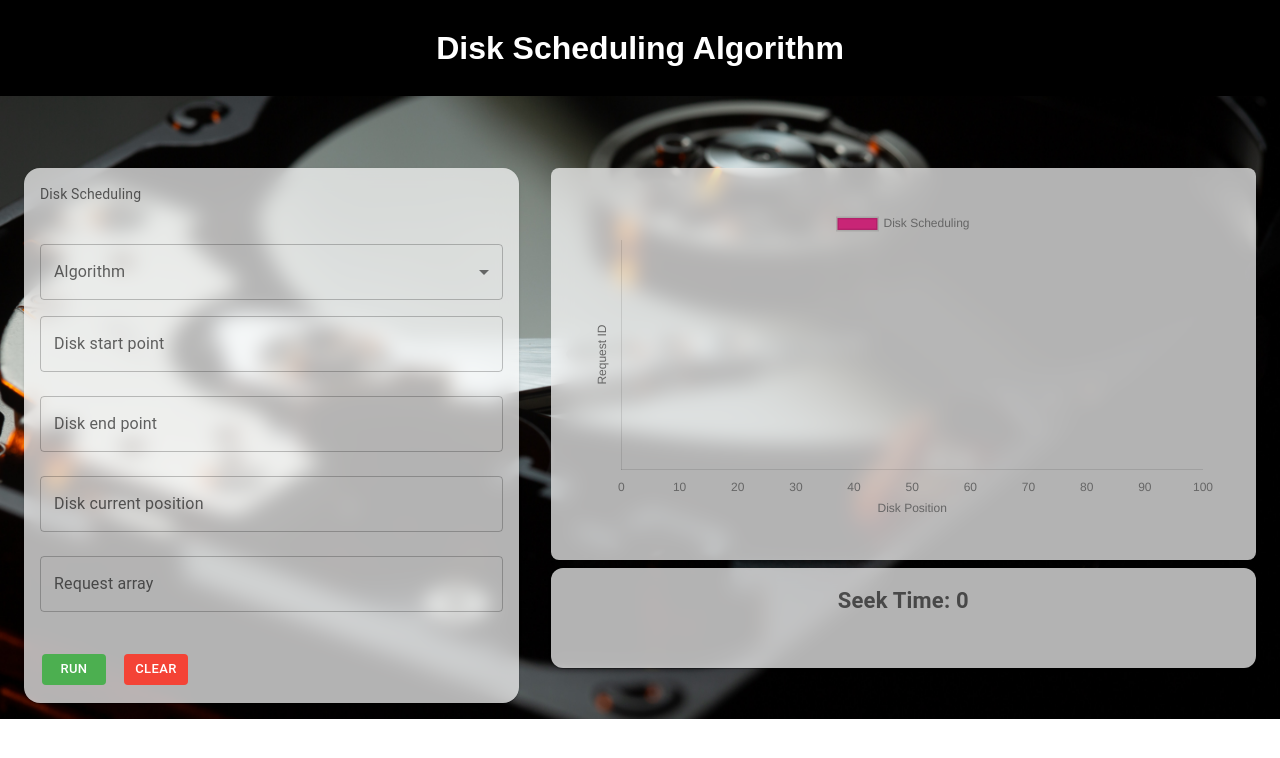
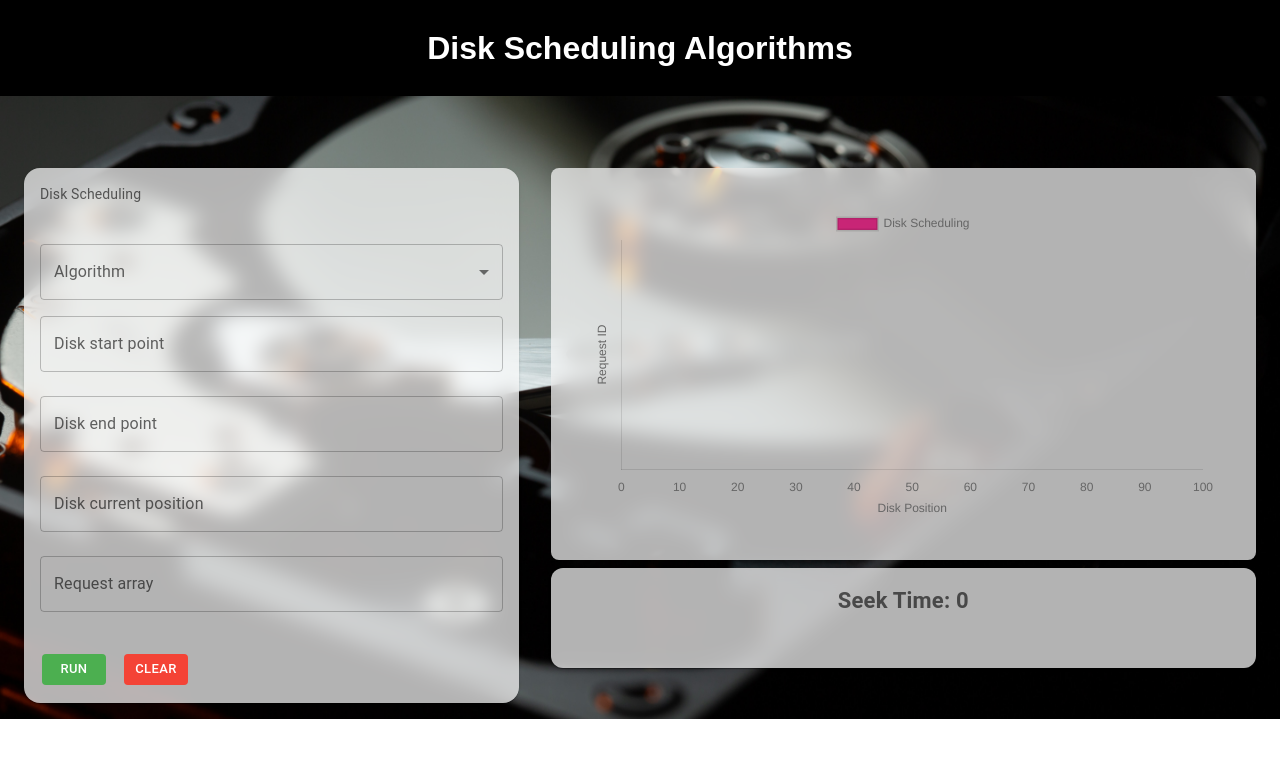
Before and after one commit to sarahahmadmalik/Disk-Scheduling-Algorithms, a React (Create React App) app: page / in a window 1280 px wide. Shown: the top 758 px of the page. Built offline with nearby package versions, Linux system fonts and the light colour scheme.

Commit message:
heading-changed

```diff
--- a/src/App.js
+++ b/src/App.js
@@ -16,7 +16,7 @@ function App() {
     return (
         <div className="outerContainer">
             <div>
-                <h1 className="topic">Disk Scheduling Algorithm</h1>
+                <h1 className="topic">Disk Scheduling Algorithms</h1>
             </div>
             <Container maxWidth="">
 
```
